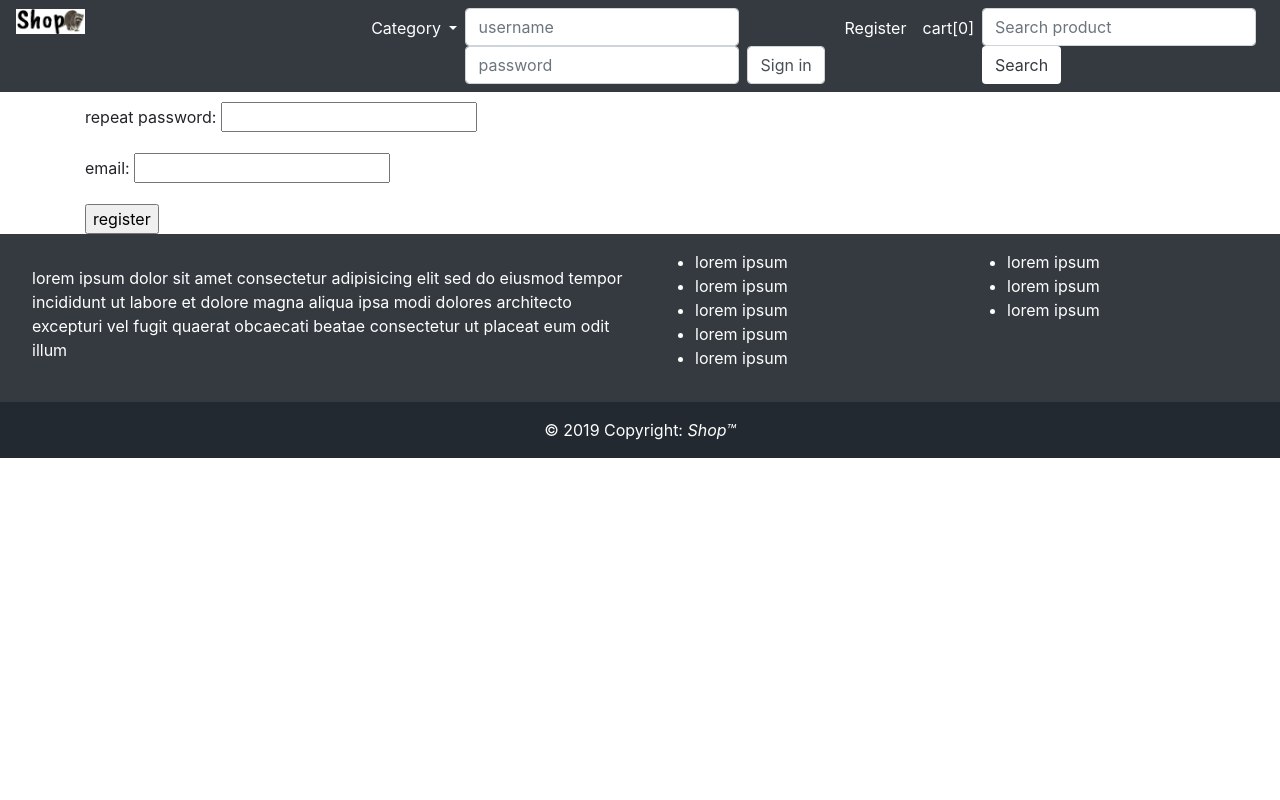
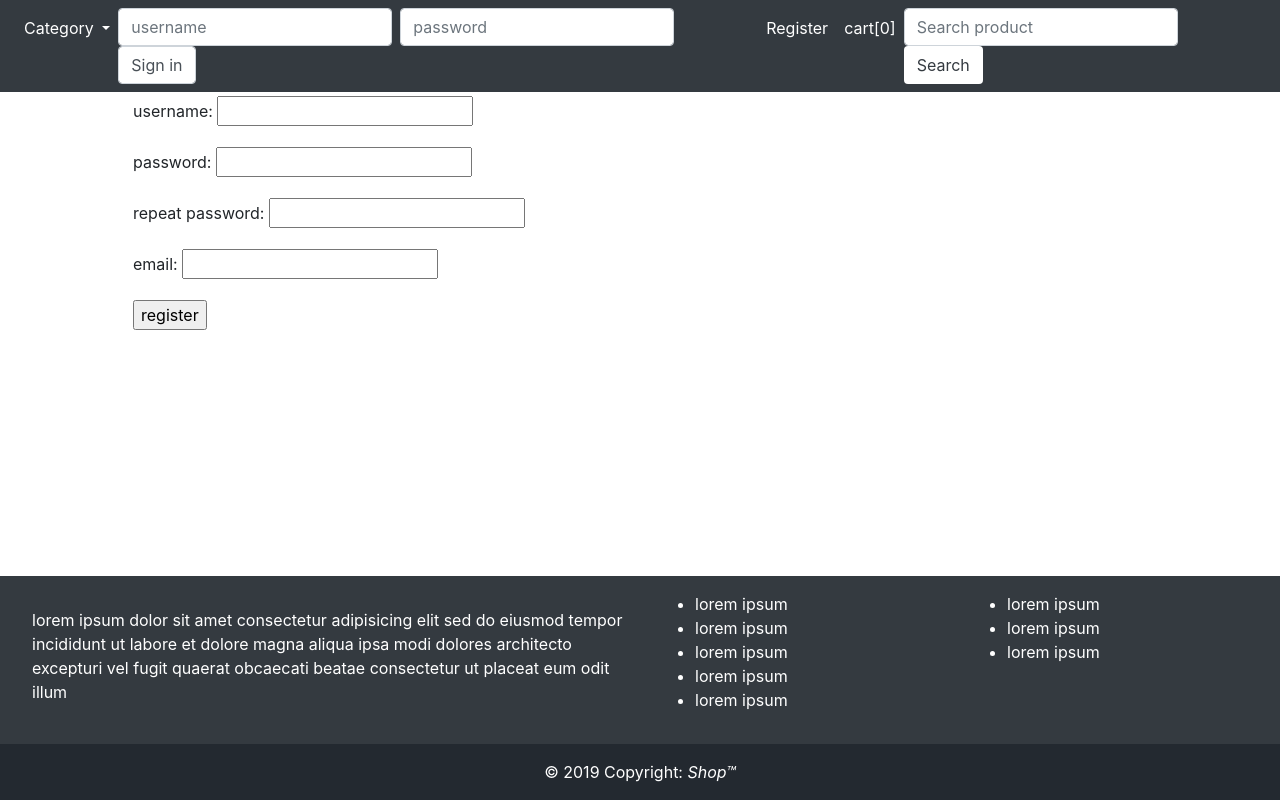
Before and after one commit to Krzewskimichal/shop, a Django app: page /register/ in a window 1280 px wide. Run offline with Django 3.2, Linux system fonts and the light colour scheme; data that the repository does not hold is empty; some libraries are stand-ins or nearby versions.

Commit message:
add footet

```diff
--- a/shopapi/static/shopapi/css/base.css
+++ b/shopapi/static/shopapi/css/base.css
@@ -1,6 +1,16 @@
-body{
-    padding-bottom: 70px;
-}
 .nav-item{
     cursor: pointer;
 }
+html {
+  position: relative;
+  min-height: 100%;
+  padding-bottom:90px;
+}
+body {
+  margin-bottom: 90px;
+}
+footer {
+  position: absolute;
+  bottom: 0;
+  width: 100%;
+}
--- a/shopapi/templates/shopapi/base.html
+++ b/shopapi/templates/shopapi/base.html
@@ -15,11 +15,13 @@
     <!-- navbar -->
     <nav class="navbar fixed-top navbar-expand-sm bg-dark justify-content-center text-white">
         <ul class="navbar-nav">
-            <li class="sm-s-6">
+            <!--
+            <li class="nav-item">
                 <a class="img-fluid mx-auto" href="{% url 'shopapi:main_site' %}">
                 <img class="center" width="20%" src="{% static 'shopapi/raccoon.jpg' %}" alt="raccon">
                </a>
             </li>
+            -->
             <li class="nav-item dropdown" >
                 <a class="nav-link dropdown-toggle" data-toggle="dropdown">
                     Category
--- a/shopapi/templates/shopapi/cart.html
+++ b/shopapi/templates/shopapi/cart.html
@@ -1,6 +1,6 @@
 {% extends 'shopapi/base.html' %}
 {% block content %}
-<table class="table">
+<table class="table p-5 mt-5">
     <thead>
         <tr>
             <th>name</th>
--- a/shopapi/templates/shopapi/product_detail.html
+++ b/shopapi/templates/shopapi/product_detail.html
@@ -1,7 +1,7 @@
 {% extends 'shopapi/base.html' %}
 {% block content %}
 <h1>{{ product_detail }}</h1>
-<div class="container">
+<div class="container p-5 mt-5">
     <table>
         <tr>
             <td>name</td>
--- a/shopapi/templates/shopapi/product_list.html
+++ b/shopapi/templates/shopapi/product_list.html
@@ -1,5 +1,6 @@
 {% extends 'shopapi/base.html' %}
 {% block content %}
+<div class="container p-5 mt-5">
     <h1>{{ product_list.0.category }}</h1>
     <div class="table-responsive">
     {% if product_list %}
@@ -31,4 +32,5 @@
     {% else %}
     <p>No products here.</p>
     {% endif %}
+</div>
 {% endblock %}
--- a/shopapi/templates/shopapi/profile.html
+++ b/shopapi/templates/shopapi/profile.html
@@ -1,5 +1,6 @@
 {% extends 'shopapi/base.html' %}
 {% block content %}
+<div class="container p-5 mt-5">
     <h1>{{ user }}</h1>
 
     <p>Username: {{ user }}</p>
@@ -25,4 +26,5 @@
             {% endfor %}
         </tbody>
     </table>
+</div>
 {% endblock %}
--- a/shopapi/templates/shopapi/register.html
+++ b/shopapi/templates/shopapi/register.html
@@ -1,8 +1,10 @@
 {% extends 'shopapi/base.html' %}
 {% block content %}
-<form method="POST" action="{% url 'shopapi:register' %}">
-    {% csrf_token %}
-    {{ register_form.as_p }}
-    <input type="submit" value="register">
-</form>
+<div class="container p-5 mt-5">
+    <form method="POST" action="{% url 'shopapi:register' %}">
+        {% csrf_token %}
+        {{ register_form.as_p }}
+        <input type="submit" value="register">
+    </form>
+</div>
 {% endblock %}
--- a/shopapi/templates/shopapi/test.html
+++ b/shopapi/templates/shopapi/test.html
@@ -1,7 +1,7 @@
 {% extends 'shopapi/base.html' %}
 {% block content %}
 test
-
+<div class="container p-5 mt-5">
     <p>product ids: {{ products_ids }}</p>
 
     <p>product prices: {{ products_prices }}</p>
@@ -15,4 +15,5 @@ test
     <p>order id: {{ id }}</p>
 
     <p>return: {{ i }}</p>
+</div>
 {% endblock %}
--- a/shopapi/templates/shopapi/thankyou.html
+++ b/shopapi/templates/shopapi/thankyou.html
@@ -1,5 +1,7 @@
 {% extends 'shopapi/base.html' %}
 {% block content %}
-<h1>Thank you for order!</h1>
+<div class="container p-5 mt-5">
+    <h1>Thank you for order!</h1>
+</div>
 {{ cart }}
 {% endblock %}
```
Lines whose indentation alone changed are shown as unchanged.
